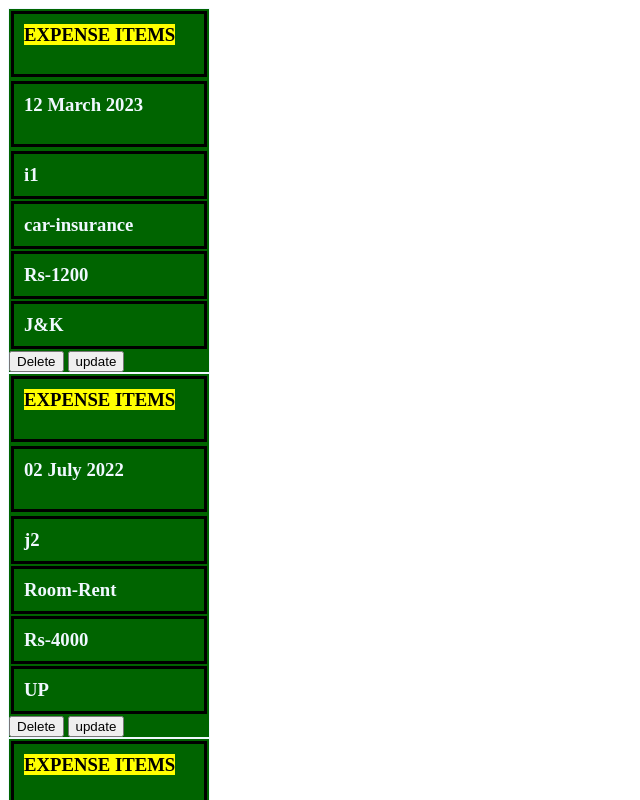
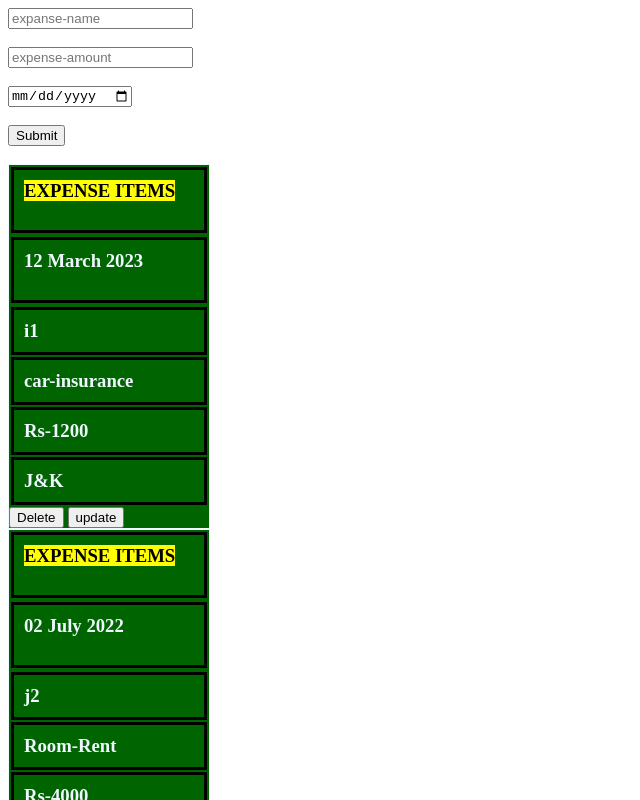
Before and after one commit to Iqbal-Farooq/React-js, a React (Create React App) app: page / in a window 1280 px wide. Shown: the top 800 px of the page, without its empty margins (0-640 px from the left). Built offline with nearby package versions, Linux system fonts and the light colour scheme.

Commit message:
ADDED INPUT FIELDES FOR EXPENSES

```diff
--- a/src/App.js
+++ b/src/App.js
@@ -1,6 +1,7 @@
 
 
 import ExpenseItem  from "./components/Expenses/ExpenseItem";
+
 const  App=()=> {
   const expenses=[{id:'i1',title:"car-insurance",amount :'Rs-1200' ,date:new Date(2023,2,12),LocationOfExpenditure:"J&K"},
   {id:'j2',title:"Room-Rent",amount :'Rs-4000' ,date:new Date(2022,6,2),LocationOfExpenditure:"UP"},
@@ -19,6 +20,7 @@ const  App=()=> {
       }
 
 
+
      </div>
 
 
--- /dev/null
+++ b/src/components/Expenses/Input.js
@@ -0,0 +1,21 @@
+function Input(){
+    const print=(event)=>{
+        event.preventDefault();
+
+
+        let cat=document.getElementById('type').value;
+        let amount=document.getElementById('amount').value;
+        let date=document.getElementById('date').value;
+        console.log(cat+" "+amount+" "+date);
+
+    }
+    return(
+        <form>
+        <input type='text' id="type" placeholder="expanse-name"/><br /><br />
+         <input type='number' id="amount" placeholder="expense-amount"/><br /><br />
+         <input type='date'  id="date" /> <br /><br />
+         <button onClick={print}>Submit</button><br /><br />
+         </form>
+    )
+}
+export default Input;
--- a/src/index.js
+++ b/src/index.js
@@ -2,11 +2,16 @@
 import ReactDOM from 'react-dom/client';
 
 import App from './App';
+import Input from './components/Expenses/Input';
+
 // const b=<h1>KASHMIR</h1>
 
 const root = ReactDOM.createRoot(document.getElementById('root'));
 root.render(
+<>
+ <Input />
+ <App></App>
+</>
 
-    <App></App>
 
 );
```
